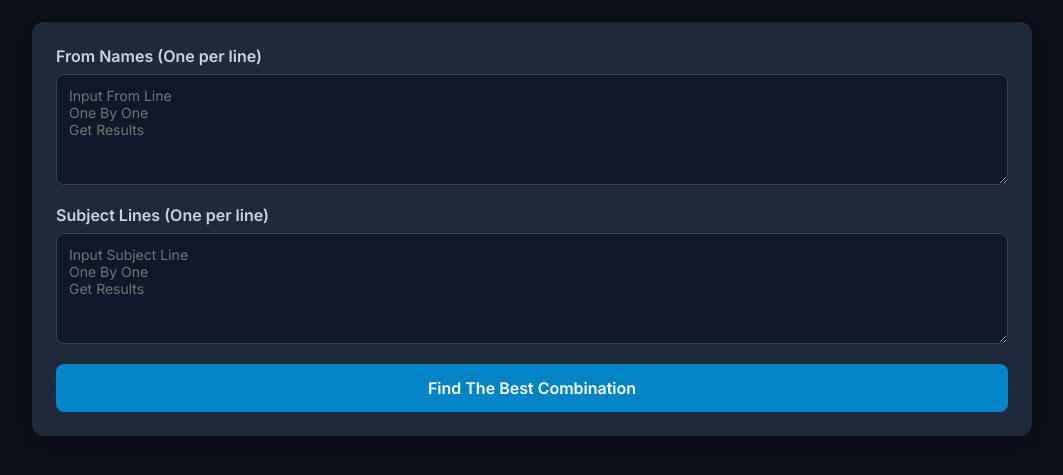
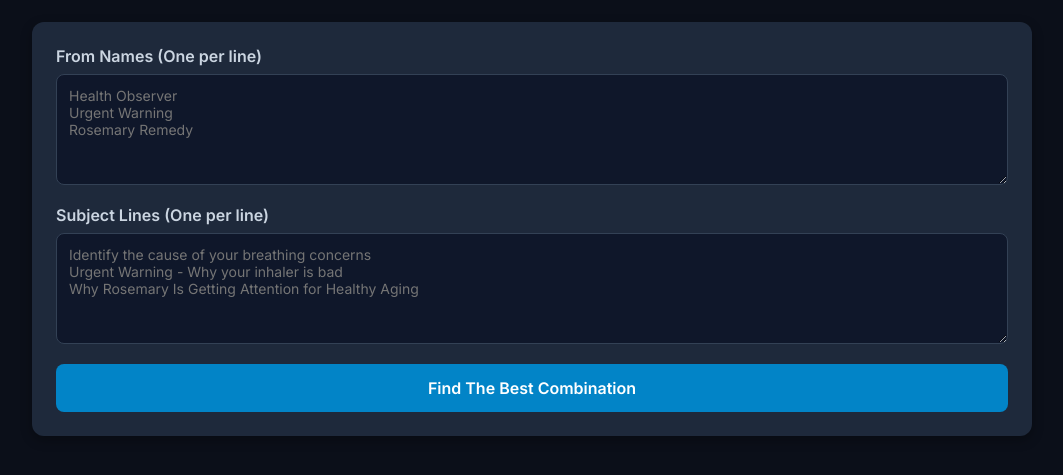
Before and after one commit to riyas447/sub-from-checker, a plain HTML site: page index.html in a window 1280 px wide. Shown: the part 93-568 px from the top of the page, without its empty margins (108-1171 px from the left). Drawn offline with Linux system fonts and the light colour scheme.

Commit message:
Change textarea placeholders for bulk email inputs
Updated placeholders in textarea elements for bulk email input.

```diff
--- a/index.html
+++ b/index.html
@@ -8,7 +8,7 @@
     <link href="https://fonts.googleapis.com/css2?family=Inter:wght@400;600;700&display=swap" rel="stylesheet">
 </head>
 <body>
-    <div class="container protected-content" id="appContent">
+    <div class="container">
         <header>
             <h1>🚀 Bulk Email Winner Finder</h1>
             <p>Paste multiple Subject Lines & From Names to instantly find the Best Winner for Outlook, Yahoo, and AOL.</p>
@@ -18,11 +18,11 @@
             <section class="input-card">
                 <div class="form-group">
                     <label for="bulkFrom">From Names (One per line)</label>
-                    <textarea id="bulkFrom" rows="5" placeholder="Input From Line&#10;One By One&#10;Get Results"></textarea>
+                    <textarea id="bulkFrom" rows="5" placeholder="Health Observer&#10;Urgent Warning&#10;Rosemary Remedy"></textarea>
                 </div>
                 <div class="form-group">
                     <label for="bulkSubject">Subject Lines (One per line)</label>
-                    <textarea id="bulkSubject" rows="5" placeholder="Input Subject Line&#10;One By One&#10;Get Results"></textarea>
+                    <textarea id="bulkSubject" rows="5" placeholder="Identify the cause of your breathing concerns&#10;Urgent Warning - Why your inhaler is bad&#10;Why Rosemary Is Getting Attention for Healthy Aging"></textarea>
                 </div>
                 <button onclick="analyzeBulk()" class="btn-primary">Find The Best Combination</button>
             </section>
```
